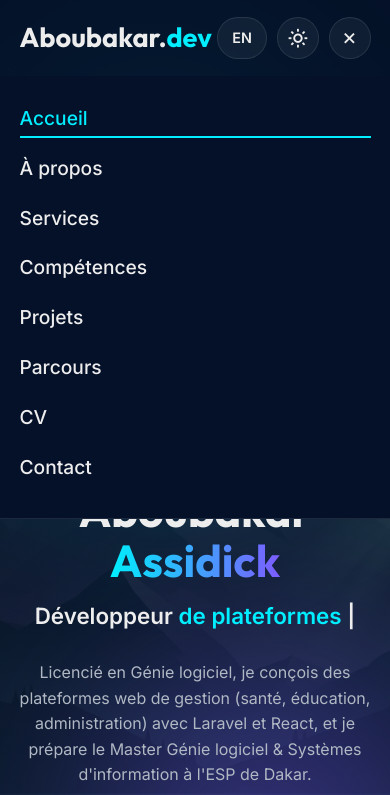
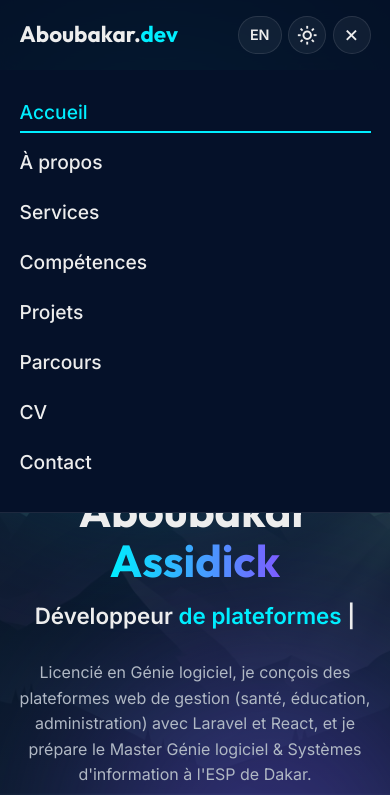
Before and after one commit to Ben-Adjid/portfolio, a plain HTML site: page index.html in a window 390 px wide. Both pictures are taken after a click on the button 349 px from the left and 37 px from the top of the page. Shown: the top 795 px of the page. Drawn offline with nearby package versions, Linux system fonts and the light colour scheme.

Commit message:
Menu : bascule en burger sous 1260 px, espacement des liens et boutons sur mobile
Co-Authored-By: Claude Haiku 5.5 <noreply@anthropic.com>

```diff
--- a/style.css
+++ b/style.css
@@ -205,11 +205,17 @@ section {
     color: var(--primary);
 }
 
+.navbar {
+    display: flex;
+    align-items: center;
+}
+
 .navbar .nav-link {
     font-size: 1rem;
     font-weight: 500;
-    margin-left: 1.8rem;
+    margin-left: 1rem;
     position: relative;
+    white-space: nowrap;
 }
 
 .navbar .nav-link::after {
@@ -1275,6 +1281,34 @@ textarea:focus {
     }
 }
 
+/* Menu burger dès que la barre ne tient plus en une ligne */
+@media (max-width: 1260px) {
+    .menu-icon {
+        display: flex;
+    }
+
+    .navbar {
+        position: absolute;
+        top: 100%;
+        left: 0;
+        width: 100%;
+        padding: .5rem 5% 1rem;
+        background: var(--bg-darker);
+        border-bottom: 1px solid var(--glass-border);
+        display: none;
+    }
+
+    .navbar.active {
+        display: block;
+    }
+
+    .navbar .nav-link {
+        display: block;
+        margin: 1.2rem 0;
+        font-size: 1.2rem;
+    }
+}
+
 @media (max-width: 992px) {
     .header {
         padding: 1rem 5%;
@@ -1394,6 +1428,24 @@ textarea:focus {
 }
 
 @media (max-width: 560px) {
+    .logo {
+        font-size: 1.4rem;
+    }
+
+    .header-actions {
+        gap: .4rem;
+    }
+
+    .icon-btn {
+        width: 38px;
+        height: 38px;
+    }
+
+    .lang-switch {
+        height: 38px;
+        padding: 0 .7rem;
+    }
+
     .input-group {
         flex-direction: column;
         gap: 0;
```
